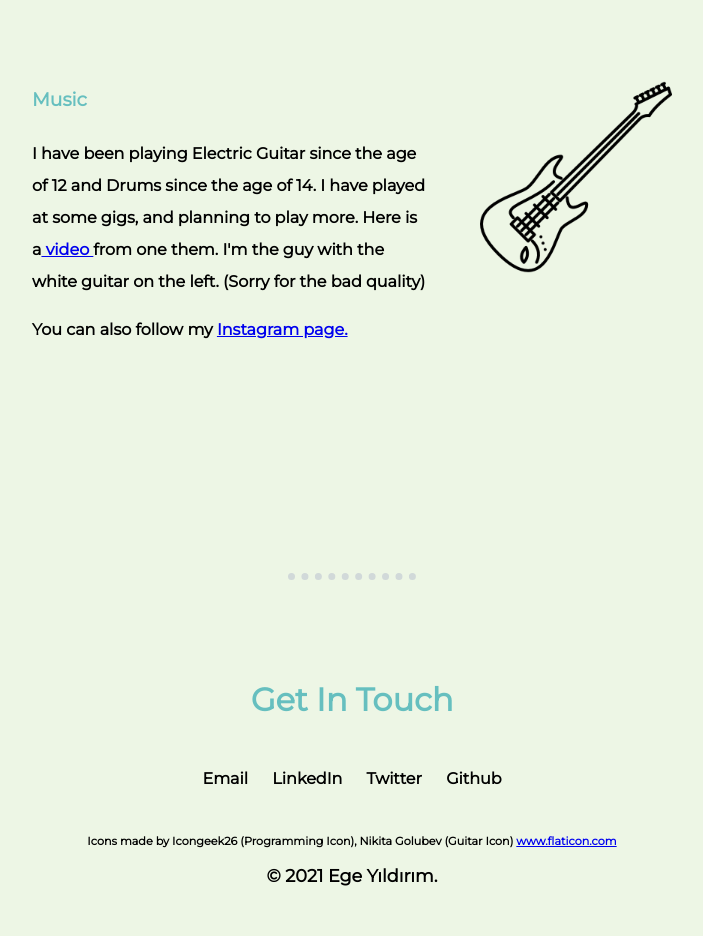
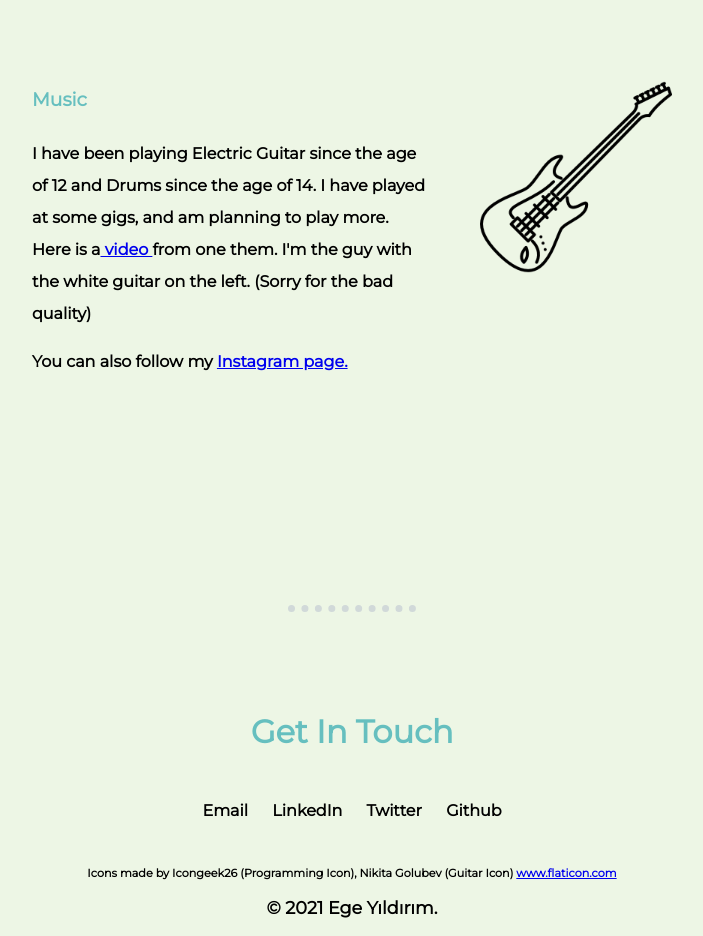
Before and after one commit to egeyil/portfolio-site, a plain HTML site: page index.html in a window 1280 px wide. Shown: the part 2020-2956 px from the top of the page, without its empty margins (288-991 px from the left). Before the commit the page ends 2924 px from the top, so only its background shows below. Drawn offline with Linux system fonts and the light colour scheme.

Commit message:
Add files via upload

```diff
--- a/index.html
+++ b/index.html
@@ -40,7 +40,7 @@
       <div class="skill-row">
         <img class="guitar-image" src="images/electric-guitar.png" alt="electric-guitar">
         <h3>Music</h3>
-        <p>I have been playing Electric Guitar since the age of 12 and Drums since the age of 14. I have played at some gigs, and planning to play more. Here is a<a class="guitar-vid"
+        <p>I have been playing Electric Guitar since the age of 12 and Drums since the age of 14. I have played at some gigs, and am planning to play more. Here is a<a class="guitar-vid"
             href="https://www.youtube.com/watch?v=JuzGxT67w1w&ab_channel=EgeY%C4%B1ld%C4%B1r%C4%B1m"> video </a>from one them. I'm the guy with the white guitar on the left. (Sorry for the bad quality) </p>
         <p>You can also follow my <a href="https://www.instagram.com/egeyildirim5589/">Instagram page.</a></p>
       </div>
```
